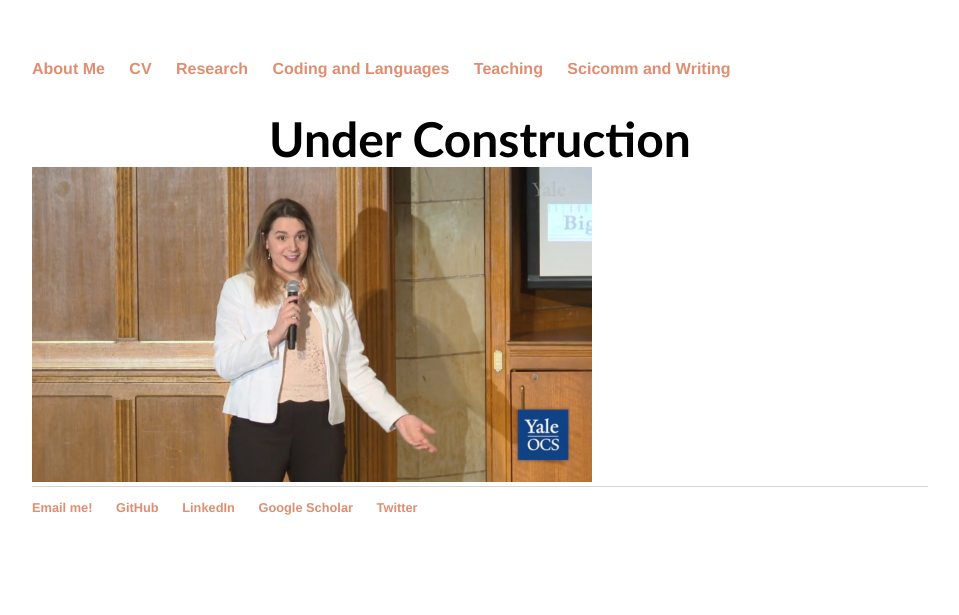
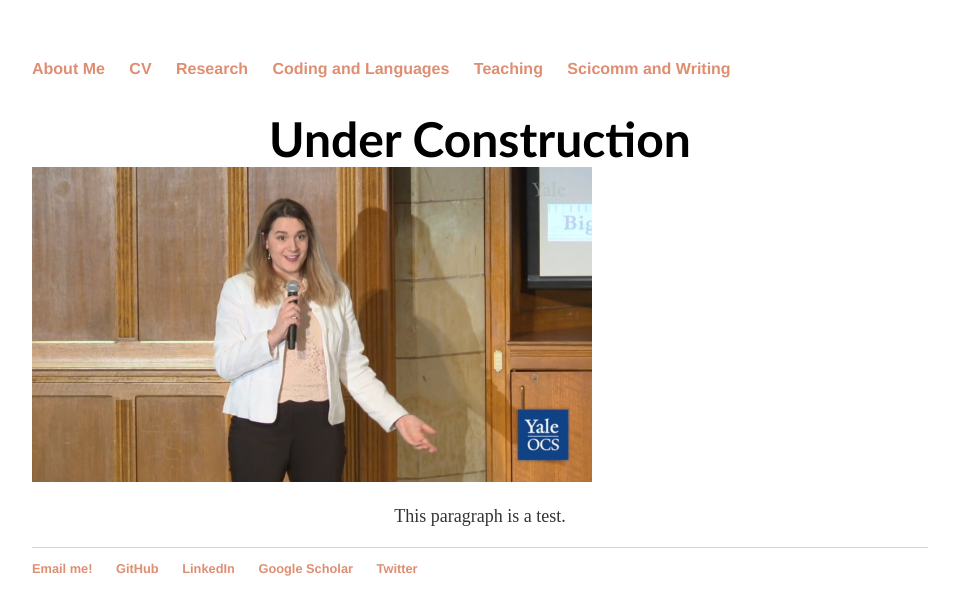
Before and after one commit to lunazagor/lunazagor.github.io, a Jekyll site: the page built from sci-wri/index.html, in a window 1280 px wide. Shown: the top 615 px of the page, without its empty margins (160-1119 px from the left). Built offline with Jekyll 4.4.1, drawn with Linux system fonts in a browser that asks for light colours.

Commit message:
Update index.html

```diff
--- a/sci-wri/index.html
+++ b/sci-wri/index.html
@@ -8,11 +8,12 @@
 <html>
 <head>
 
-	<title> Science Communications and Writing </title>
 
 </head>
 
 <body>
+
+	<title> Science Communications and Writing </title>
 
 <h1 style="text-align:center;font-family:optima;margin-bottom:0.0em"> Under Construction </h1>
 
@@ -23,6 +24,7 @@
    <iframe width="560" height="315" src="https://www.youtube.com/embed/jih2YGyLUsg" frameborder="0" allow="accelerometer; autoplay; encrypted-media; gyroscope; picture-in-picture" allowfullscreen></iframe>
 </div>
 
+<p style="text-align:center;font-size:18px"> This paragraph is a test. </p>
 
 
 
```
